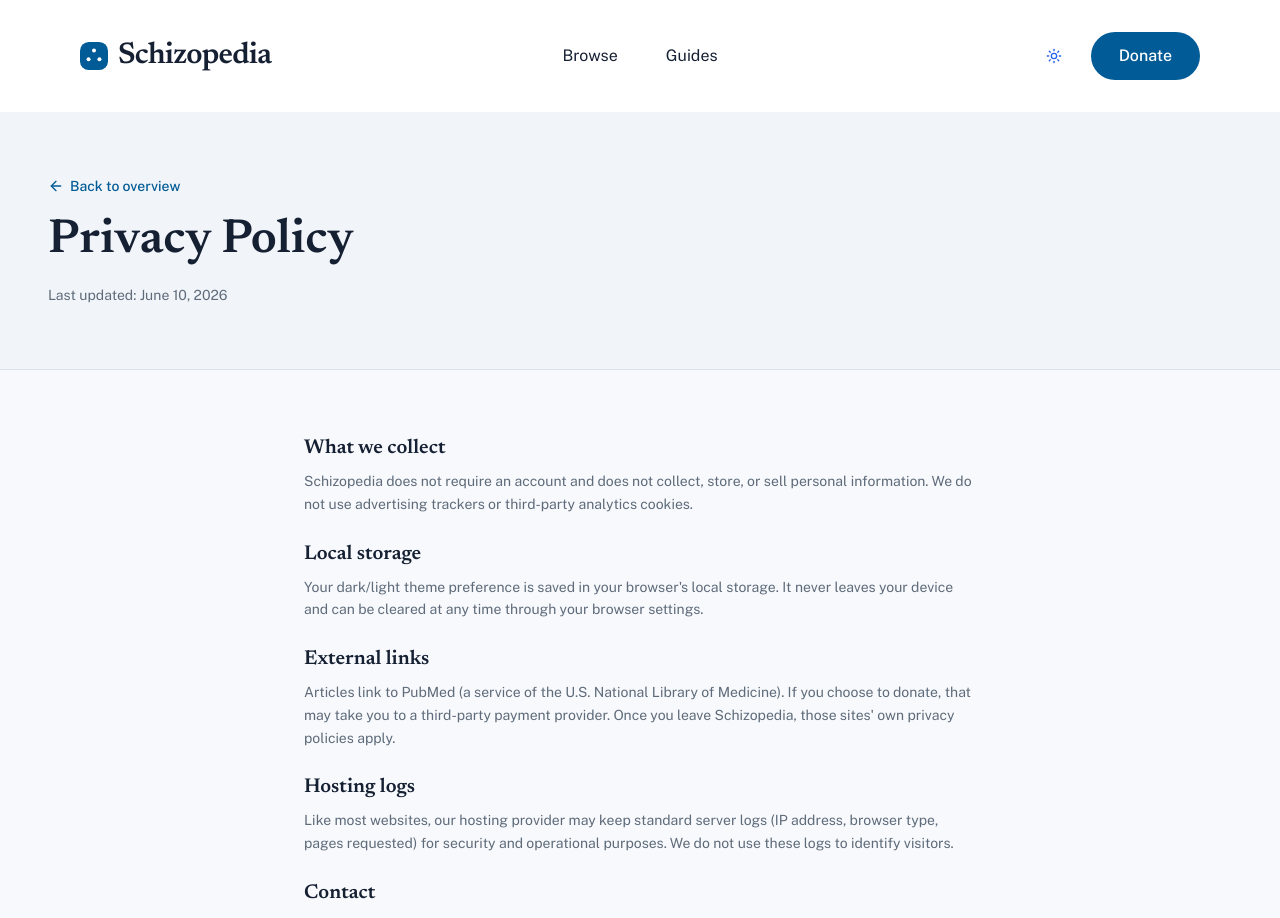
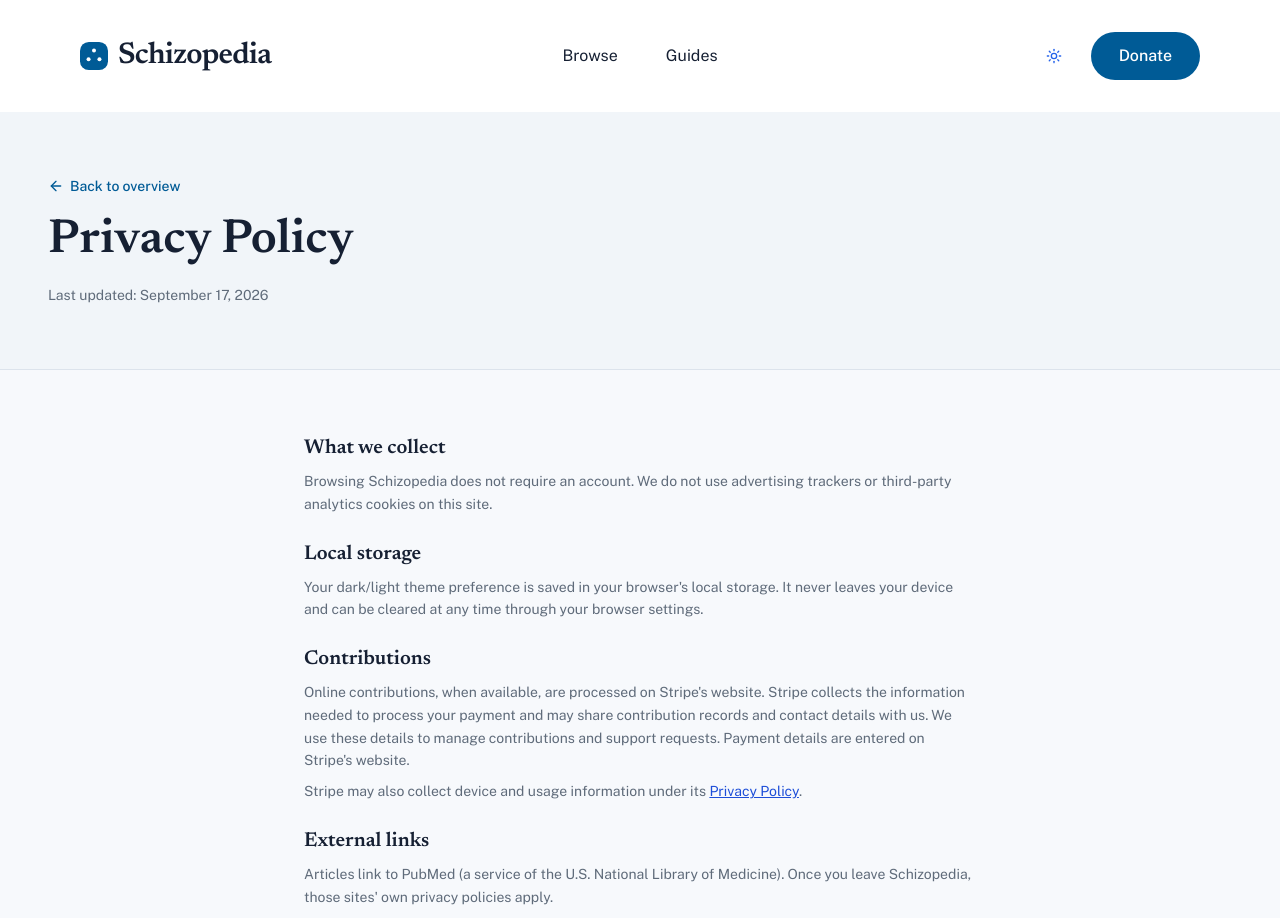
Before and after one commit to Vadimkomis/schizopedia, a React (Vite) app: page /privacy in a window 1280 px wide. Shown: the top 918 px of the page. Built offline with nearby package versions, Linux system fonts and the light colour scheme.

Commit message:
fix: clarify contribution and contact privacy

```diff
--- a/src/lib/seo.ts
+++ b/src/lib/seo.ts
@@ -137,7 +137,7 @@ export function resolveSeo(pathname: string): SeoMeta {
     return {
       title: "Support Schizopedia — Donate",
       description:
-        "Schizopedia is free, ad-free, and collects no personal data. Reader support keeps the plain-language schizophrenia guides and research current.",
+        "Schizopedia is free to read, ad-free, and requires no account. Reader support keeps the plain-language schizophrenia guides and research current.",
       path: "/donate",
       type: "website",
     };
@@ -146,7 +146,7 @@ export function resolveSeo(pathname: string): SeoMeta {
     return {
       title: "Privacy Policy",
       description:
-        "Schizopedia collects no personal data, uses no advertising trackers, and requires no account.",
+        "How Schizopedia handles browsing data, email messages, and contributions. No account required. No advertising trackers.",
       path: "/privacy",
       type: "website",
     };
--- a/src/pages/DonatePage.tsx
+++ b/src/pages/DonatePage.tsx
@@ -10,7 +10,7 @@ export function DonatePage() {
     <PageShell>
       <PageHero
         title="Support Schizopedia"
-        description="Schizopedia is free, ad-free, and collects no personal data. Reader support keeps it that way."
+        description="Schizopedia is free to read, ad-free, and requires no account. Reader support keeps it that way."
       />
 
       <section className="container max-w-3xl space-y-8 py-12 lg:py-16">
--- a/src/pages/PrivacyPage.tsx
+++ b/src/pages/PrivacyPage.tsx
@@ -2,12 +2,11 @@ import { LegalLayout, LegalSection } from "@/components/legal/LegalLayout";
 
 export function PrivacyPage() {
   return (
-    <LegalLayout title="Privacy Policy" updated="June 10, 2026">
+    <LegalLayout title="Privacy Policy" updated="September 17, 2026">
       <LegalSection heading="What we collect">
         <p>
-          Schizopedia does not require an account and does not collect, store,
-          or sell personal information. We do not use advertising trackers or
-          third-party analytics cookies.
+          Browsing Schizopedia does not require an account. We do not use
+          advertising trackers or third-party analytics cookies on this site.
         </p>
       </LegalSection>
 
@@ -19,12 +18,31 @@ export function PrivacyPage() {
         </p>
       </LegalSection>
 
+      <LegalSection heading="Contributions">
+        <p>
+          Online contributions, when available, are processed on Stripe&apos;s
+          website. Stripe collects the information needed to process your
+          payment and may share contribution records and contact details with
+          us. We use these details to manage contributions and support requests.
+          Payment details are entered on Stripe&apos;s website.
+        </p>
+        <p>
+          Stripe may also collect device and usage information under its{" "}
+          <a
+            href="https://stripe.com/privacy"
+            className="text-brand-700 underline dark:text-brand-300"
+          >
+            Privacy Policy
+          </a>
+          .
+        </p>
+      </LegalSection>
+
       <LegalSection heading="External links">
         <p>
           Articles link to PubMed (a service of the U.S. National Library of
-          Medicine). If you choose to donate, that may take you to a third-party
-          payment provider. Once you leave Schizopedia, those sites&apos; own
-          privacy policies apply.
+          Medicine). Once you leave Schizopedia, those sites&apos; own privacy
+          policies apply.
         </p>
       </LegalSection>
 
@@ -37,6 +55,10 @@ export function PrivacyPage() {
       </LegalSection>
 
       <LegalSection heading="Contact">
+        <p>
+          If you email us, we receive your email address and the information
+          you include so we can respond to your request.
+        </p>
         <p>
           Questions about this policy? Email{" "}
           <a
```
